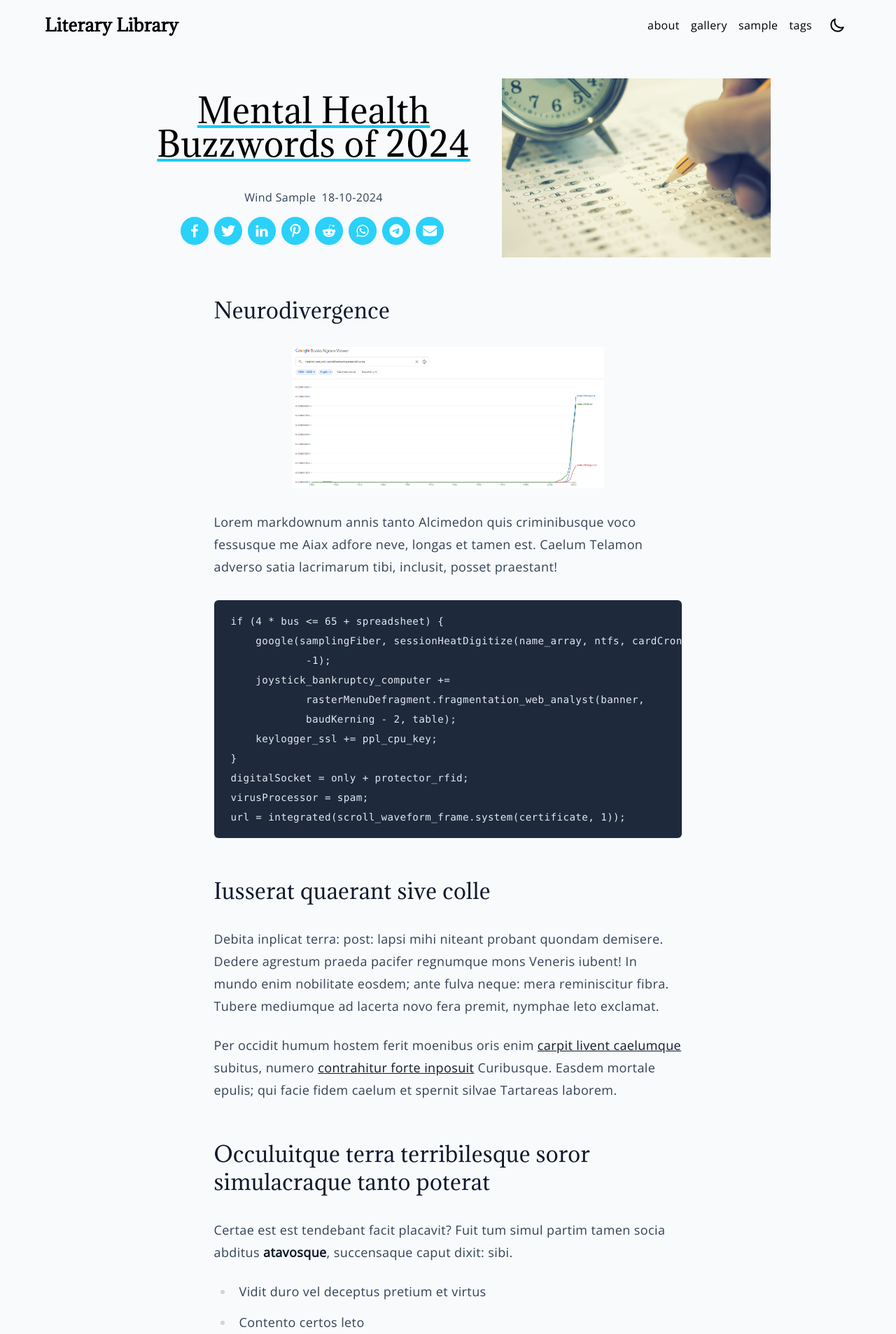
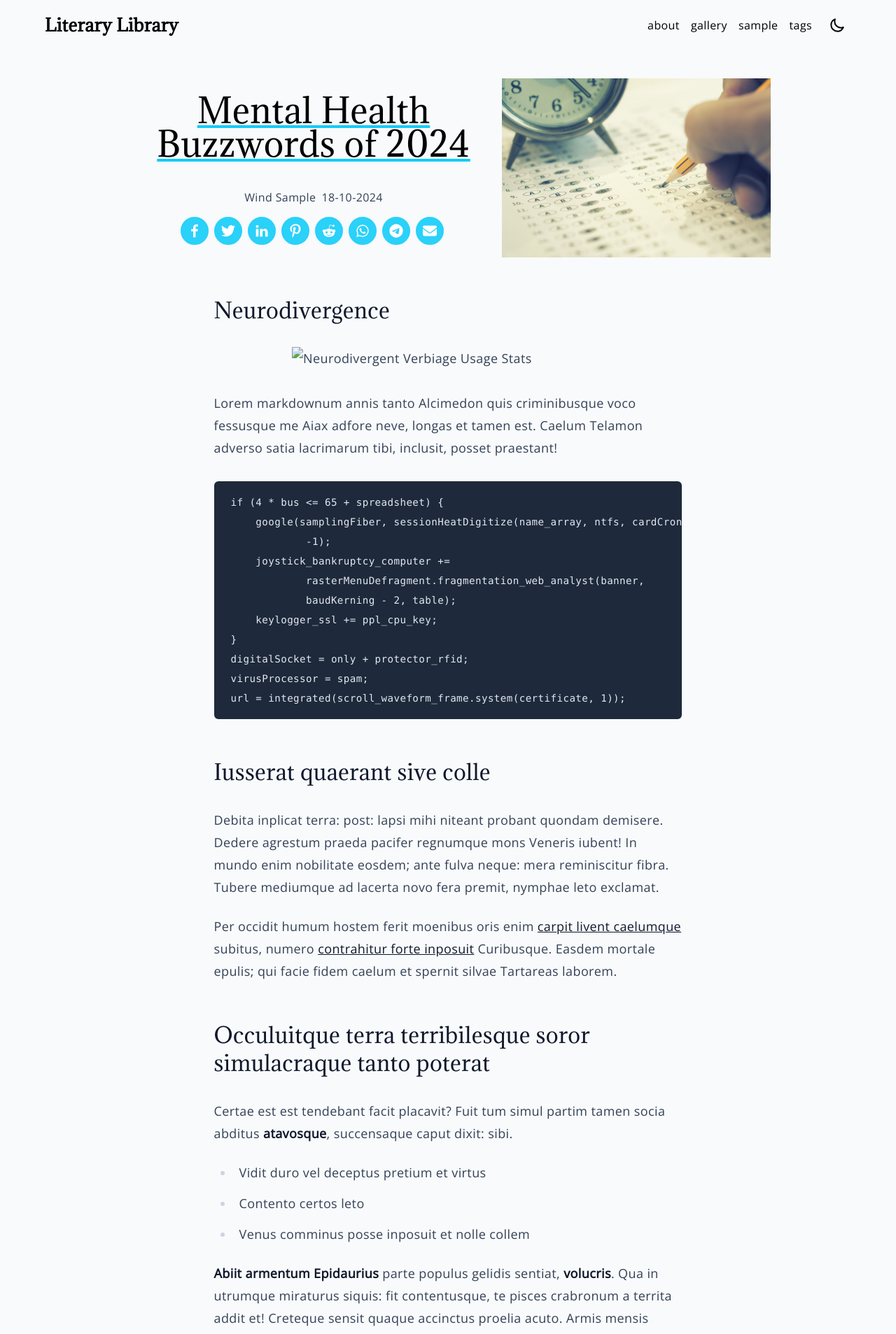
Before and after one commit to selene-flores/literary-library, a Jekyll site: the page built from _posts/2024-10-18-1.md, in a window 1280 px wide. Shown: the top 1907 px of the page at 70% size. Built offline with Jekyll 4.4.1, drawn with Linux system fonts in a browser that asks for light colours.

Commit message:
Update 2024-10-18-1.md

```diff
--- a/_posts/2024-10-18-1.md
+++ b/_posts/2024-10-18-1.md
@@ -5,7 +5,7 @@ image: /assets/images/example1.jpg
 ---
 ## Neurodivergence
 
-![Neurodivergent Verbiage Usage Stats](/assets/images/word_search_screenshot.png)
+![Neurodivergent Verbiage Usage Stats](/blob/main/assets/images/word_search_screenshot.png)
 
 Lorem markdownum annis tanto Alcimedon quis criminibusque voco fessusque me Aiax
 adfore neve, longas et tamen est. Caelum Telamon adverso satia lacrimarum tibi,
```
